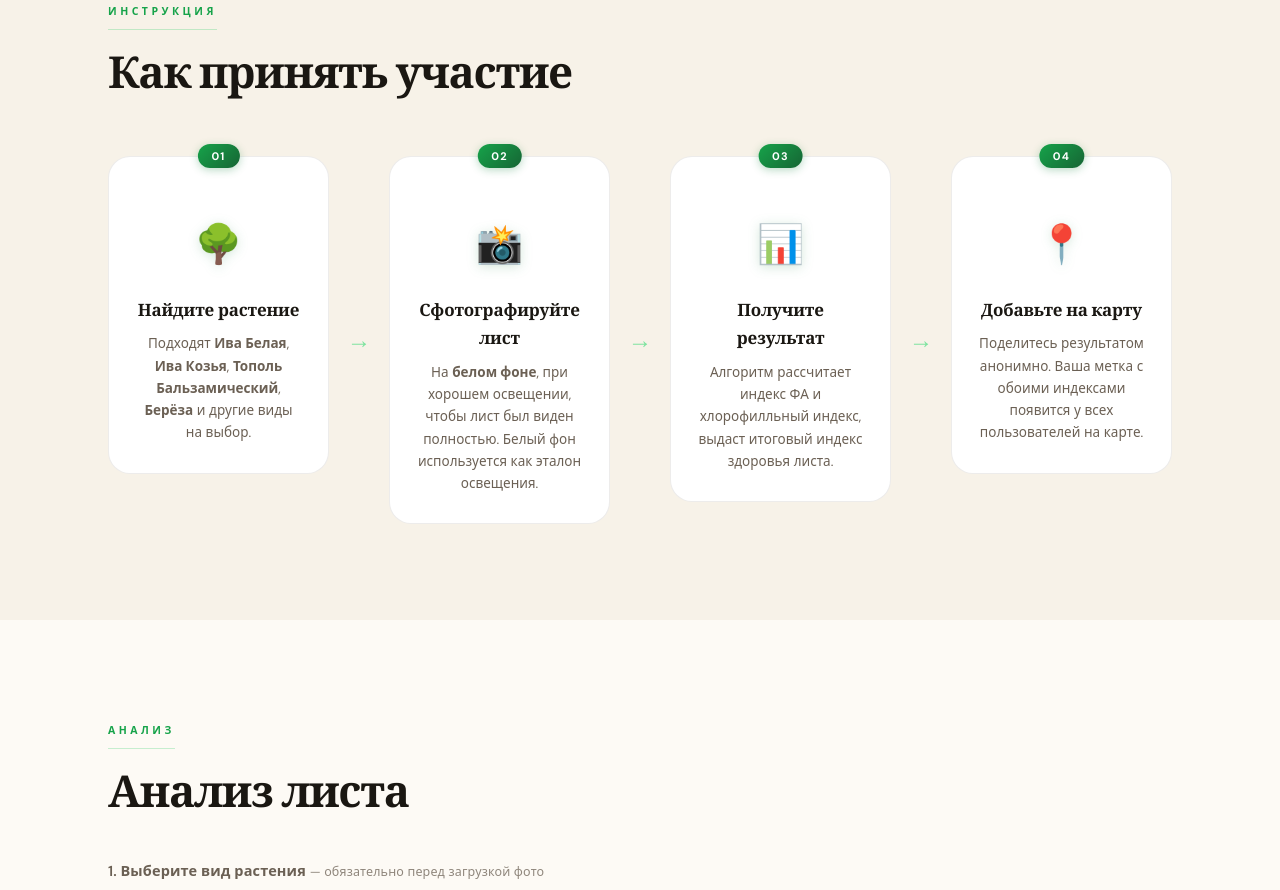
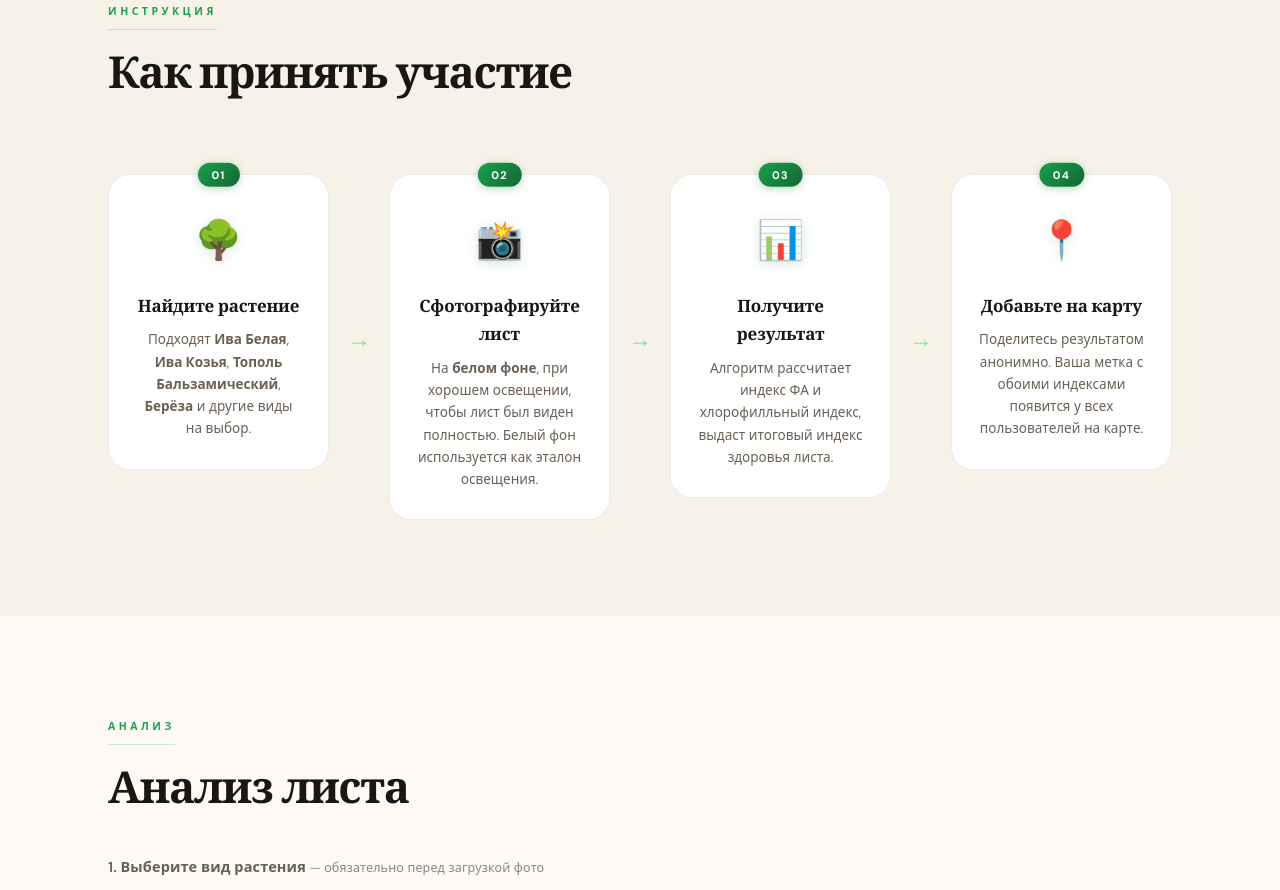
Before and after one commit to strangepelmen/EcoAnalysis, a plain HTML site: page index.html in a window 1280 px wide. Shown: the part 1435-2325 px from the top of the page. Drawn offline with nearby package versions, Linux system fonts and the light colour scheme; no server answers; a web font is replaced by a local one.

```diff
--- a/style.css
+++ b/style.css
@@ -724,26 +724,26 @@
   gap: 18px;
   align-items: flex-start;
   justify-content: center;
-  padding-top: 16px; /* место чтобы выступающие номера не обрезались секцией */
+  padding-top: 18px; /* место для выступающих номеров */
 }
 .step {
   background: var(--surface);
   border: 1px solid var(--border);
   border-radius: var(--r-lg);
   padding: 30px 26px 28px;
-  padding-top: 42px; /* место для выступающего номера */
+  padding-top: 20px;
   flex: 1 1 200px;
   max-width: 248px;
   text-align: center;
   position: relative;
-  overflow: visible; /* номер должен выступать за край */
+  margin-top: 16px; /* отступ сверху — номер "плавает" над блоком в этом пространстве */
   transition: transform 0.26s var(--ease-out), box-shadow 0.26s var(--ease-out);
 }
 .step:hover { transform: translateY(-4px); box-shadow: var(--shadow-lg); }
 .step__number {
   position: absolute;
-  top: -13px; left: 50%;
-  transform: translateX(-50%);
+  top: 0; left: 50%;
+  transform: translate(-50%, -50%);
   background: linear-gradient(135deg, var(--green-600), var(--green-800));
   color: white;
   font-size: 11px;
@@ -752,6 +752,7 @@
   padding: 3px 14px;
   border-radius: 100px;
   box-shadow: 0 2px 8px rgba(21,128,61,0.3);
+  z-index: 1;
 }
 .step__icon {
   font-size: 38px;
```
